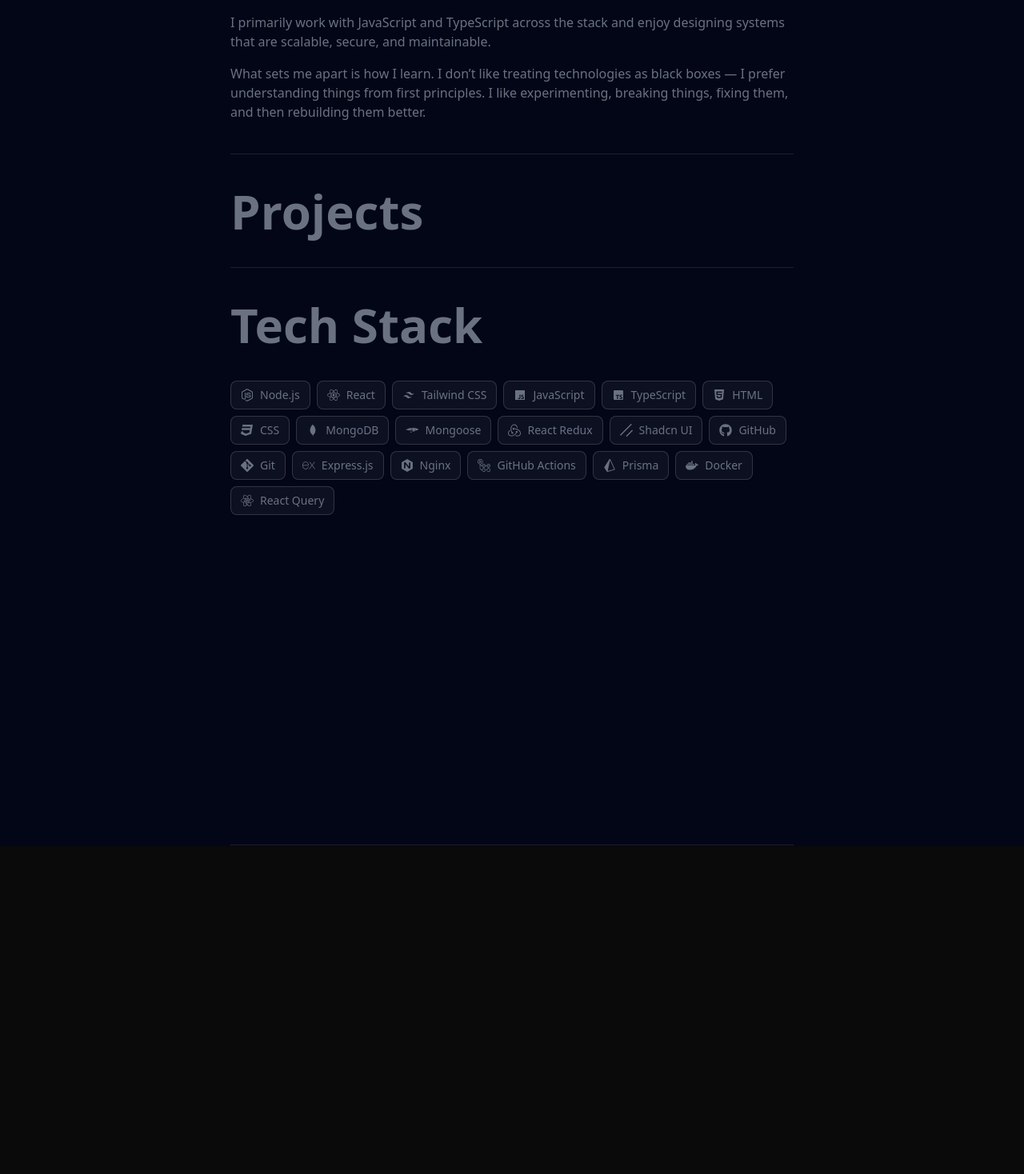
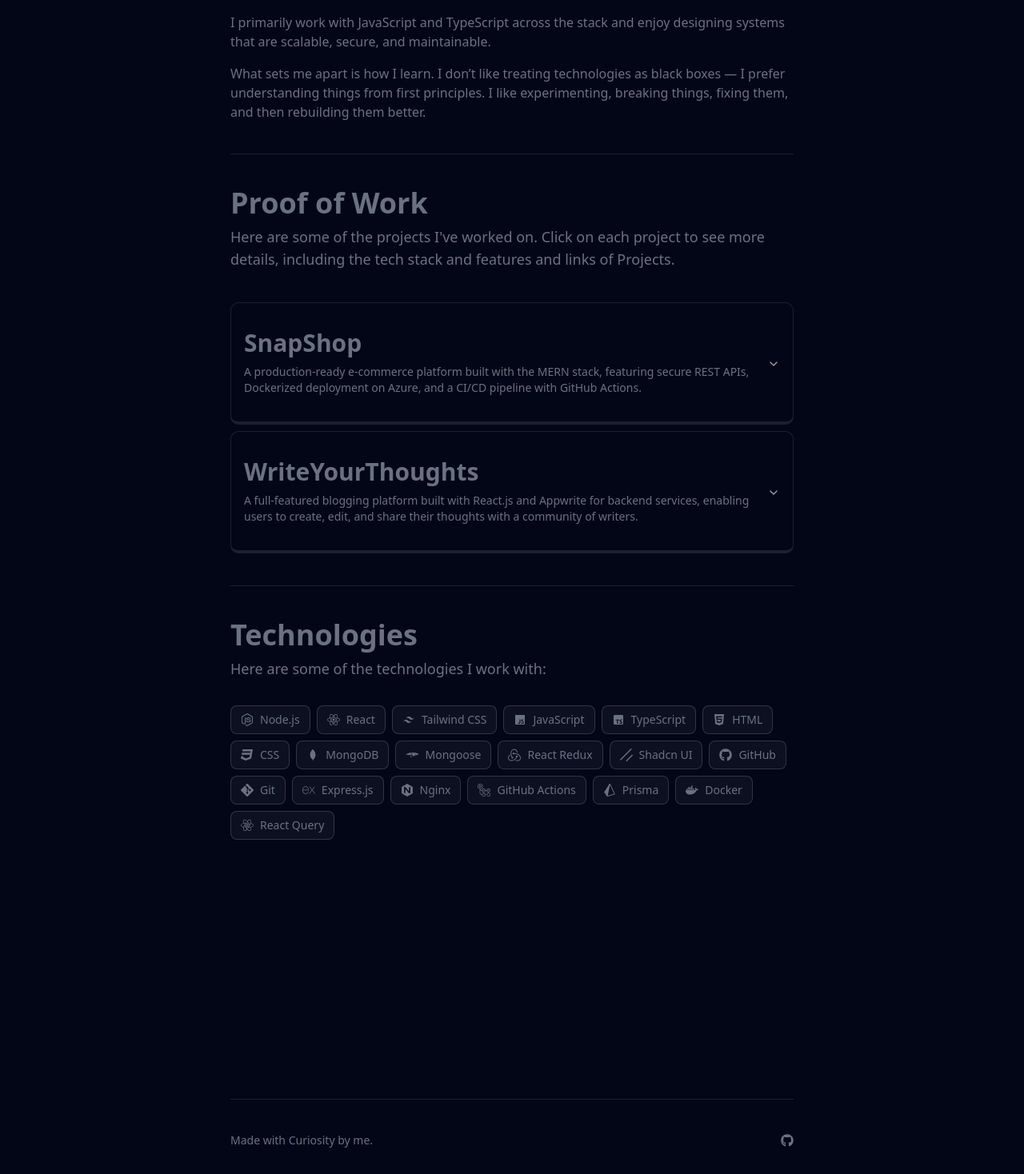
Before and after one commit to mustafa-sayyed/Portfolio, a React (Vite) app: page / in a window 1280 px wide. Shown: the part 572-2040 px from the top of the page at 80% size. Before the commit the page ends 1630 px from the top, so only its background shows below. Built offline with nearby package versions, Linux system fonts and the light colour scheme.

Commit message:
add projects

```diff
--- a/src/About.tsx
+++ b/src/About.tsx
@@ -1,12 +1,12 @@
 import HorizontalLine from "./components/HorizontalLine";
-import { motion } from "motion/react";
+import Title from "./components/Title";
 
 function About() {
   return (
     <div>
       <div className="flex w-full flex-col">
         <div className="flex flex-col gap-4 font-light">
-          <motion.h1 className="text-2xl font-semibold mb-2">About me</motion.h1>
+          <Title title="About me" />
           <p>
             Hey there 👋, I am Mustafa Sayyed, I love building real-world products using
             modern web technologies and enjoy diving deep into how things work rather than
--- a/src/App.tsx
+++ b/src/App.tsx
@@ -1,4 +1,5 @@
 import About from "./About";
+import Footer from "./Footer";
 import Hero from "./Hero";
 import Projects from "./Projects";
 import Technologies from "./Technologies";
@@ -11,6 +12,7 @@
         <About />
         <Projects />
         <Technologies />
+        <Footer />
       </div>
     </div>
   );
--- /dev/null
+++ b/src/Footer.tsx
@@ -0,0 +1,17 @@
+import { FaGithub } from "react-icons/fa6";
+
+function Footer() {
+  return (
+    <div className="my-8 flex items-center justify-between">
+      <p className="text-center text-sm font-light">Made with Curiosity by me.</p>
+      <a
+        href="https://github.com/mustafa-sayyed"
+        target="_blank"
+      >
+        <FaGithub className="hover:text-white"/>
+      </a>
+    </div>
+  );
+}
+
+export default Footer;
--- a/src/Projects.tsx
+++ b/src/Projects.tsx
@@ -1,24 +1,141 @@
-import {motion} from"motion/react"
+import { Dot, Link, Linkedin } from "lucide-react";
+import {
+  Accordion,
+  AccordionButton,
+  AccordionItem,
+  AccordionPanel,
+} from "./components/animate-ui/components/headless/accordion";
 import HorizontalLine from "./components/HorizontalLine";
+import { Button } from "./components/ui/button";
+import { FaGithub } from "react-icons/fa6";
+import Title from "./components/Title";
 
-// const projects = [
-//   {
-//     name: "SnapShop",
-//     link: "https://snapshop.mustafasayyed.dev",
-//     image: "",
-//     description: "An e-commerce web application built with React, Node.js, and MongoDB, featuring user authentication, product management, and a shopping cart system.",
-//   }
-// ]
-
+const projects = [
+  {
+    name: "SnapShop",
+    link: "https://snapshop.mustafasayyed.dev",
+    githubLink: "https://github.com/mustafa-sayyed/snapshop",
+    image: "",
+    description:
+      "A production-ready e-commerce platform built with the MERN stack, featuring secure REST APIs, Dockerized deployment on Azure, and a CI/CD pipeline with GitHub Actions.",
+    techStack: [
+      "MongoDB",
+      "Express.js",
+      "React.js",
+      "Node.js",
+      "Docker",
+      "Azure App Service",
+      "GitHub Actions",
+      "JWT",
+      "Cloudinary",
+      "Razorpay",
+      "Tailwind CSS",
+    ],
+    features: [
+      "Secure REST APIs with Node.js, Express, and MongoDB",
+      "Dockerized backend with multi-stage builds deployed on Azure App Service",
+      "CI/CD pipeline with GitHub Actions for automated build and deployment",
+      "Responsive admin dashboard with React, Shadcn UI, and TanStack Table",
+      "MongoDB aggregation pipelines for analytics and chart data",
+      "JWT authentication, Google OAuth, and secure forgot-password flow",
+      "Email workflows using Resend and Quill.js (RTE) for admin campaigns",
+      "Image uploads with Multer and Cloudinary",
+      "Razorpay payment gateway with secure webhook verification",
+    ],
+  },
+  {
+    name: "WriteYourThoughts",
+    link: "https://writeyourthoughts.mustafasayyed.dev",
+    githubLink: "https://github.com/mustafa-sayyed/writeyourthoughts",
+    image: "",
+    description:
+      "A full-featured blogging platform built with React.js and Appwrite for backend services, enabling users to create, edit, and share their thoughts with a community of writers.",
+    techStack: ["React.js", "Appwrite", "Vite", "Tailwind CSS"],
+    features: [
+      "Secure user authentication and authorization with Appwrite",
+      "Rich-text editor for creating and formatting blog posts",
+      "Image uploads and media management",
+      "Database and file storage with Appwrite backend services",
+      "Responsive design for seamless access across devices",
+    ],
+  },
+];
 
 function Projects() {
   return (
     <div>
-        <div>
-          <motion.h1 className="text-6xl font-semibold text-left">Projects</motion.h1>
-        </div>
+      <div>
+        <Title title="Proof of Work" />
+        <p className="mt-2 text-lg font-light">
+          Here are some of the projects I've worked on. Click on each project to see more
+          details, including the tech stack and features and links of Projects.
+        </p>
+      </div>
 
-        <HorizontalLine />
+      <div className="my-10">
+        <Accordion>
+          {projects.map((project) => (
+            <AccordionItem
+              key={project.name}
+              className="rounded-lg border p-4 my-2 border-b-4 last:border-b-4"
+            >
+              <AccordionButton className="cursor-pointer">
+                <div className="flex flex-col gap-2">
+                  <p className="text-3xl font-semibold">{project.name}</p>
+                  <p className="font-light">{project.description}</p>
+                </div>
+              </AccordionButton>
+              <AccordionPanel>
+                <div className="flex flex-col gap-3">
+                  <div className="flex items-center gap-10">
+                    <a
+                      href={project.link}
+                      target="_blank"
+                      rel="noopener noreferrer"
+                      className="hover:underline flex gap-1"
+                    >
+                      Link <Link />
+                    </a>
+                    <a
+                      href={project.githubLink}
+                      target="_blank"
+                      rel="noopener noreferrer"
+                      className="hover:underline flex gap-1"
+                    >
+                      GitHub <FaGithub />
+                    </a>
+                  </div>
+                  <div>
+                    <h1 className="text-lg font-semibold mb-2">Tech Stack:</h1>
+                    <div className="flex flex-wrap gap-2">
+                      {project.techStack.map((tech, index) => (
+                        <Button
+                          key={index}
+                          variant="outline"
+                          size="sm"
+                          className="rounded-md"
+                        >
+                          {tech}
+                        </Button>
+                      ))}
+                    </div>
+                  </div>
+                  <div className="flex flex-col gap-1">
+                    <h1 className="text-lg font-semibold">Features:</h1>
+                    {project.features.map((feature, index) => (
+                      <p key={index} className="text-sm flex">
+                        <Dot /> {feature}
+                      </p>
+                    ))}
+                  </div>
+                </div>
+              </AccordionPanel>
+            </AccordionItem>
+          ))}
+        </Accordion>
+      </div>
+
+      <HorizontalLine />
     </div>
   );
 }
--- a/src/Technologies.tsx
+++ b/src/Technologies.tsx
@@ -14,6 +14,8 @@
   SiRedux,
   SiShadcnui,
 } from "react-icons/si";
+import Title from "./components/Title";
+import HorizontalLine from "./components/HorizontalLine";
 
 const menu = [
   {
@@ -97,9 +99,10 @@
 function Technologies() {
   return (
     <div>
-      <div className="h-[85vh] ">
-        <motion.h1 className="text-6xl font-semibold text-left">Tech Stack</motion.h1>
-        <div className="flex flex-wrap gap-2 mt-10">
+      <div className="min-h-[70vh]">
+        <Title title="Technologies" />
+        <p className="text-lg font-light mt-2">Here are some of the technologies I work with:</p>
+        <div className="flex flex-wrap gap-2 mt-8">
           {menu.map((item, index) => (
             <Button key={index} variant={"outline"}>
               <item.icon />
@@ -108,13 +111,7 @@
           ))}
         </div>
       </div>
-
-      <motion.hr
-        className="h-0.5 w-full"
-        initial={{ width: 0 }}
-        transition={{ duration: 1 }}
-        whileInView={{ width: "100%" }}
-      />
+      <HorizontalLine />
     </div>
   );
 }
--- /dev/null
+++ b/src/components/Title.tsx
@@ -0,0 +1,5 @@
+function Title({ title }: { title: string }) {
+  return <h1 className="text-4xl font-semibold text-left">{title}</h1>;
+}
+
+export default Title;
--- a/src/components/animate-ui/components/headless/accordion.tsx
+++ b/src/components/animate-ui/components/headless/accordion.tsx
@@ -66,7 +66,7 @@
         <>
           {typeof children === 'function' ? children(bag) : children}
           {showArrow && (
-            <ChevronDownIcon className="text-muted-foreground pointer-events-none size-4 shrink-0 translate-y-0.5 transition-transform duration-200" />
+            <ChevronDownIcon className="my-auto text-muted-foreground pointer-events-none size-4 shrink-0 translate-y-0.5 transition-transform duration-200" />
           )}
         </>
       )}
--- a/src/context/useTheme.tsx
+++ b/src/context/useTheme.tsx
@@ -3,7 +3,7 @@
 type Theme = "light" | "dark";
 
 const ThemeContext = createContext({
-  theme: "light" as Theme,
+  theme: "dark" as Theme,
   toggleTheme: () => {},
 });
 
@@ -12,10 +12,10 @@
 };
 
 export const ThemeContextProvider = ({ children }: { children: React.ReactNode }) => {
-  const [theme, setTheme] = useState<Theme>("light");
+  const [theme, setTheme] = useState<Theme>("dark");
 
   useEffect(() => {
-    const savedTheme = localStorage.getItem("theme");
+    const savedTheme = localStorage.getItem("theme") as string;
     if (isTheme(savedTheme)) {
       setTheme(savedTheme);
       if (savedTheme === "dark") {
```
